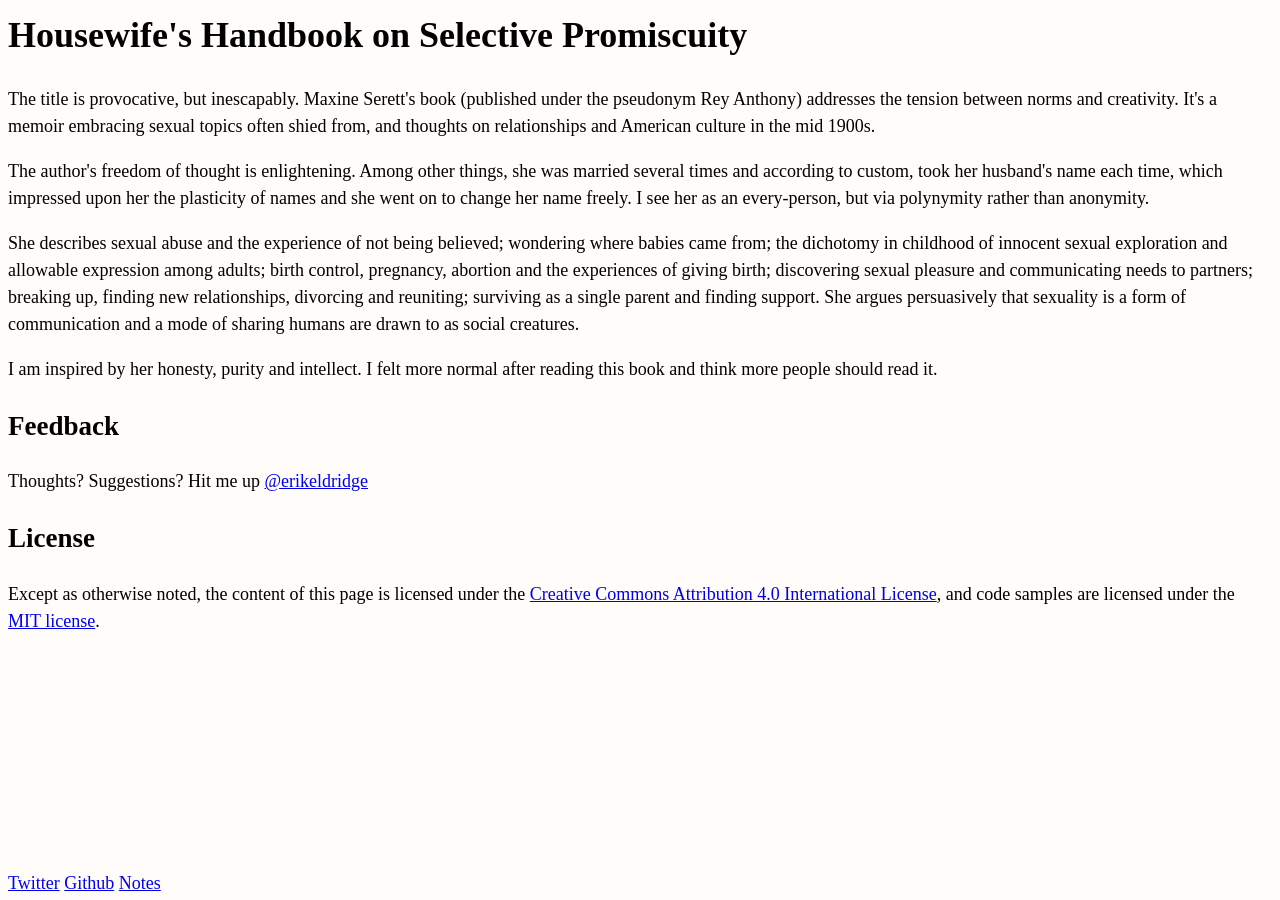
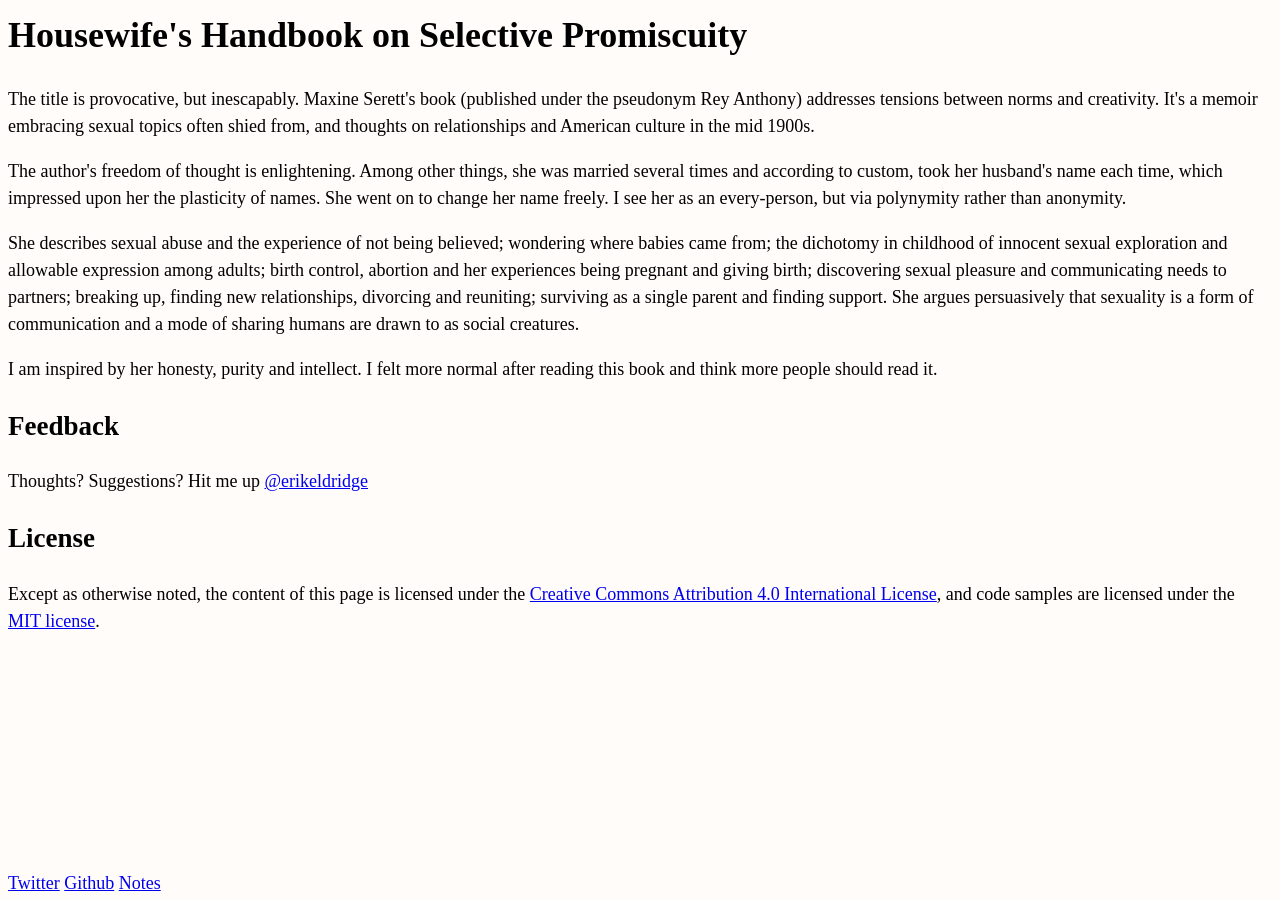
Before and after one commit to erikeldridge/erikeldridge.github.com, a Jekyll site: the page built from _posts/2018-10-28-housewife-s-handbook-on-selective-promiscuity.md, in a window 1280 px wide. Built offline with Jekyll 4.4.1, drawn with Linux system fonts in a browser that asks for light colours; nearby versions of some CDN libraries.

Commit message:
Update from Forestry.io - Updated housewife-s-handbook-on-selective-promiscuity.md

```diff
--- a/_posts/2018-10-28-housewife-s-handbook-on-selective-promiscuity.md
+++ b/_posts/2018-10-28-housewife-s-handbook-on-selective-promiscuity.md
@@ -7,10 +7,10 @@ tags:
 - inspiration
 
 ---
-The title is provocative, but inescapably. Maxine Serett's book (published under the pseudonym Rey Anthony) addresses the tension between norms and creativity. It's a memoir embracing sexual topics often shied from, and thoughts on relationships and American culture in the mid 1900s.
+The title is provocative, but inescapably. Maxine Serett's book (published under the pseudonym Rey Anthony) addresses tensions between norms and creativity. It's a memoir embracing sexual topics often shied from, and thoughts on relationships and American culture in the mid 1900s.
 
-The author's freedom of thought is enlightening. Among other things, she was married several times and according to custom, took her husband's name each time, which impressed upon her the plasticity of names and she went on to change her name freely. I see her as an every-person, but via polynymity rather than anonymity.
+The author's freedom of thought is enlightening. Among other things, she was married several times and according to custom, took her husband's name each time, which impressed upon her the plasticity of names. She went on to change her name freely. I see her as an every-person, but via polynymity rather than anonymity.
 
-She describes sexual abuse and the experience of not being believed; wondering where babies came from; the dichotomy in childhood of innocent sexual exploration and allowable expression among adults; birth control, pregnancy, abortion and the experiences of giving birth; discovering sexual pleasure and communicating needs to partners; breaking up, finding new relationships, divorcing and reuniting; surviving as a single parent and finding support. She argues persuasively that sexuality is a form of communication and a mode of sharing humans are drawn to as social creatures.
+She describes sexual abuse and the experience of not being believed; wondering where babies came from; the dichotomy in childhood of innocent sexual exploration and allowable expression among adults; birth control, abortion and her experiences being pregnant and giving birth; discovering sexual pleasure and communicating needs to partners; breaking up, finding new relationships, divorcing and reuniting; surviving as a single parent and finding support. She argues persuasively that sexuality is a form of communication and a mode of sharing humans are drawn to as social creatures.
 
 I am inspired by her honesty, purity and intellect. I felt more normal after reading this book and think more people should read it.
```
